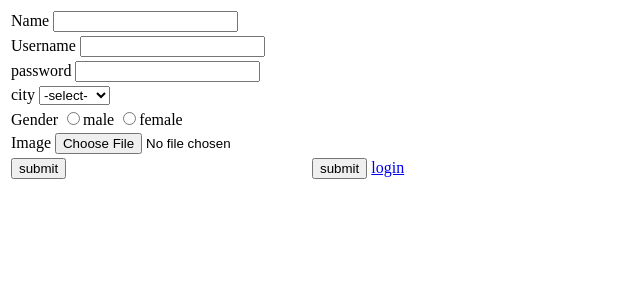
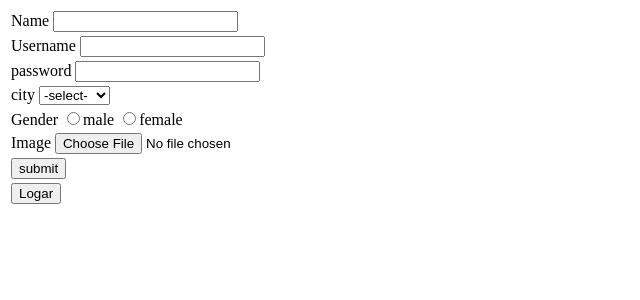
Before and after one commit to gusta0912/phpbase, a PHP site: page /reg.php in a window 1280 px wide. Shown: the top 300 px of the page, without its empty margins (0-640 px from the left). Run offline with PHP 8.4, Linux system fonts and the light colour scheme.

Commit message:
salvando links entre pagina de login e cadastro

```diff
--- a/reg.php
+++ b/reg.php
@@ -12,6 +12,10 @@ if(isset($_POST['sub'])){
     }
     $i="insert into reg(name,username,password,city,image,gender)value('$t','$u','$p','$c','$img','$g')";
     mysqli_query($con, $i);
+}
+if (isset($_POST['logar'])) {
+    header('Location: login.php');
+  exit();
 }
 ?>
 
@@ -68,12 +72,15 @@ if(isset($_POST['sub'])){
                         <input type="submit" value="submit" name="sub">
 
                     </td>
+                </tr>
+
+                <tr>
                     <td>
-                        <input type="submit" value="submit" name="sub">
-                        <a href="login.php">login</a>
+                        <input type="submit" value="Logar" name="logar">
 
                     </td>
                 </tr>
+
             </table>
     </body>
 </html>
```
Also changed, not shown: login.php (+7 -7 lines).
